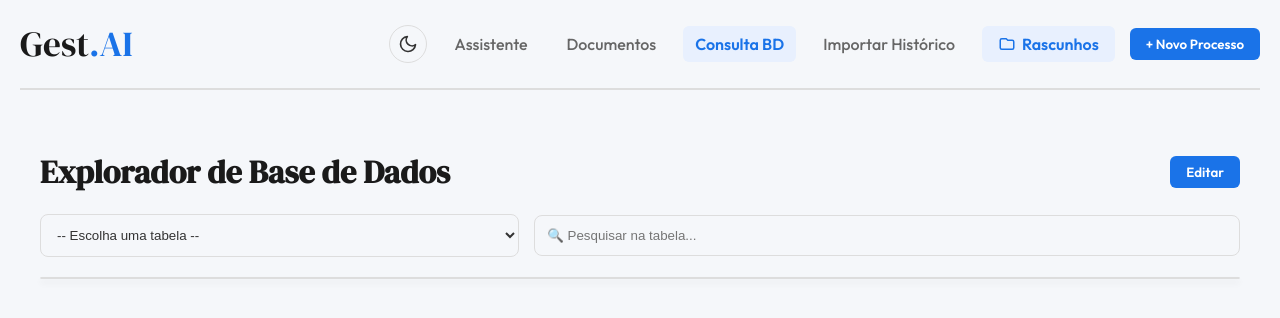
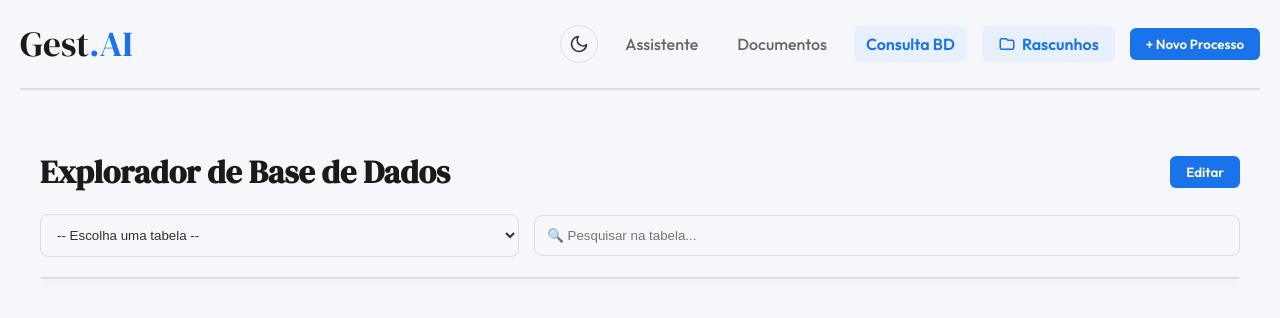
Before and after one commit to tommixd/Gest.AI, a Flask app: page /base-dados in a window 1280 px wide. Shown: the top 318 px of the page. Run offline with Flask 3, Linux system fonts and the light colour scheme.

Commit message:
refresh ui

```diff
--- a/aplicação/app.py
+++ b/aplicação/app.py
@@ -38,6 +38,13 @@ except ImportError:
 # Inicializa a aplicação
 app = Flask(__name__)
 app.config["SITE_NAME"] = "Gest.AI"
+
+# Tipos de contratos mostrados na página de documentos
+TIPOS_DOCUMENTOS_PERMITIDOS = {
+    'tempo integral anual',
+    'tempo parcial semestral',
+    'tempo parcial edital'
+}
 
 # --- CONFIGURAÇÃO DA BASE DE DADOS MYSQL ---
 # Usamos DB_CONFIG partilhado em db_config.py
@@ -304,6 +311,13 @@ def index():
     cursor.execute("SELECT * FROM documentos ORDER BY categoria, caminho")
     lista_documentos = cursor.fetchall()
     cursor.close()
+
+    # Filtra apenas os contratos que a instituição realiza
+    lista_documentos = [
+        doc for doc in lista_documentos
+        if doc['categoria'] in TIPOS_DOCUMENTOS_PERMITIDOS
+        and 'Modelos Gerados' not in doc['caminho']
+    ]
 
     # Estrutura: documentos_agrupados[categoria][nome_contrato][subpasta_ou_files] = [lista_de_docs]
     documentos_agrupados = {}
@@ -937,9 +951,9 @@ def apagar_pasta(caso):
         return jsonify({"sucesso": False, "erro": str(e)}), 500
 
 
-@app.route('/importar-historico')
-def importar_historico():
-    return render_template('importar.html')
+#@app.route('/importar-historico')
+#def importar_historico():
+#    return render_template('importar.html')
 
 @app.route('/base-dados')
 def explorar_bd():
--- a/aplicação/templates/base.html
+++ b/aplicação/templates/base.html
@@ -101,7 +101,7 @@
           {% endif %}
 
           <a href="/base-dados" class="btn-nav-link {% if request.path == '/base-dados' %}active{% endif %}">Consulta BD</a>
-          <a href="/importar-historico" class="btn-nav-link {% if request.path == '/importar-historico' %}active{% endif %}">Importar Histórico</a>
+          <!-- <a href="/importar-historico" class="btn-nav-link {% if request.path == '/importar-historico' %}active{% endif %}">Importar Histórico</a> -->
 
           <a href="/meus-rascunhos" class="btn-rascunhos-global">
             <svg width="18" height="18" fill="none" stroke="currentColor" stroke-width="2" viewBox="0 0 24 24" xmlns="http://www.w3.org/2000/svg"><path stroke-linecap="round" stroke-linejoin="round" d="M3 7v10a2 2 0 002 2h14a2 2 0 002-2V9a2 2 0 00-2-2h-6l-2-2H5a2 2 0 00-2 2z"></path></svg>
```
